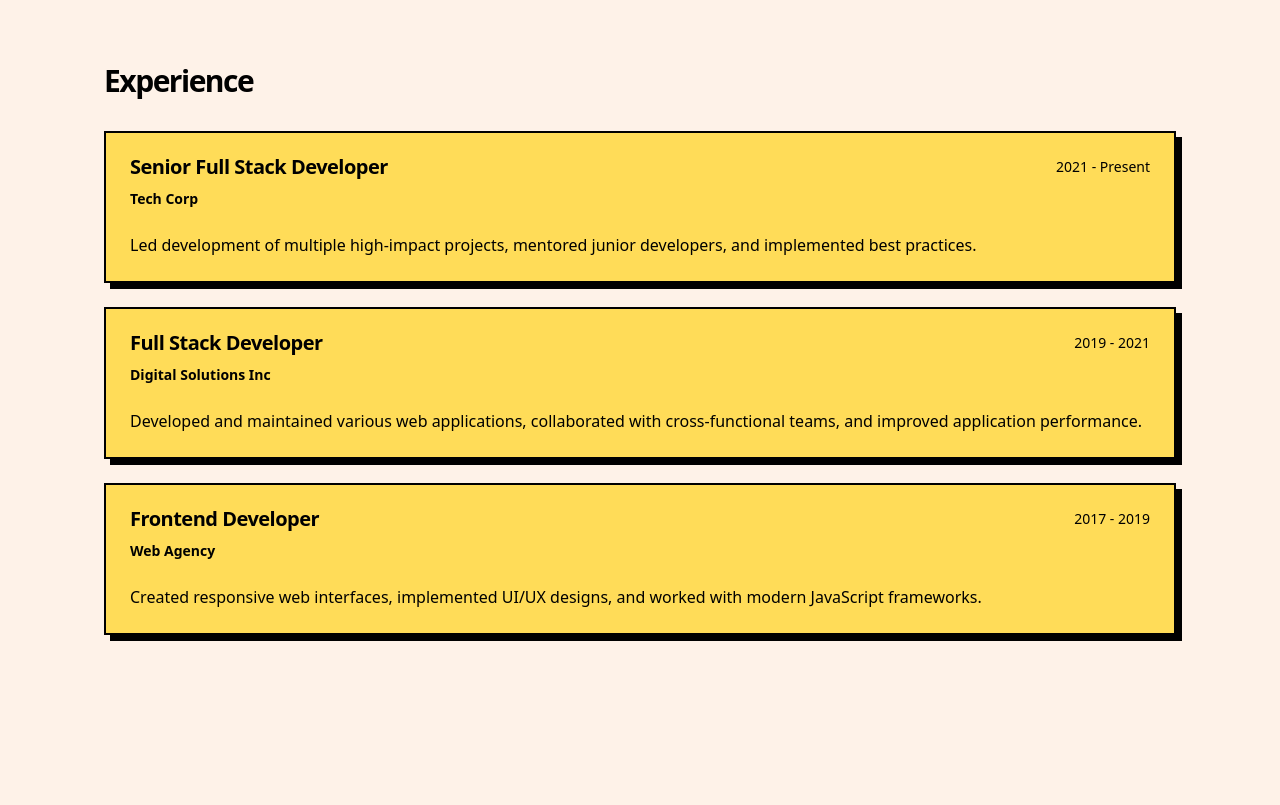
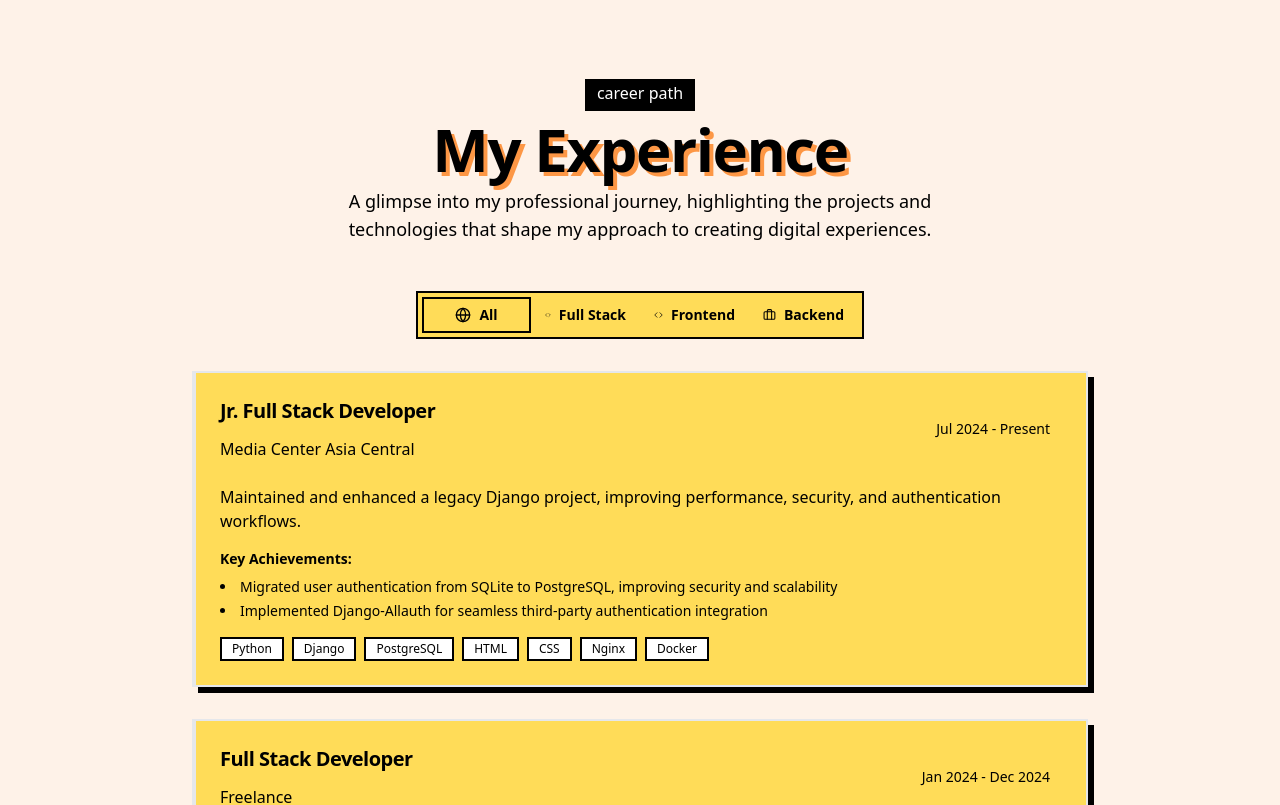
Before and after one commit to huajar/neobrutalism-portfolio, a Next.js app: page / in a window 1280 px wide. Shown: the part 4160-4965 px from the top of the page. Before the commit the page ends 4907 px from the top, so only its background shows below. Built offline with nearby package versions, Linux system fonts and the light colour scheme.

Commit message:
feat: enhance Experience component with tabs for filtering and update experience entries

```diff
--- a/app/page.tsx
+++ b/app/page.tsx
@@ -1,9 +1,9 @@
 // import { ContactForm } from "./contact-form"
-import { Experience } from "@/components/home/experience";
+import Experience from "@/components/home/experience";
 import { Hero } from "@/components/home/hero";
 import Projects from "@/components/home/projects";
 // import { Navigation } from "@/components/home/navigation"
-import  Skills  from "@/components/home/skills";
+import Skills from "@/components/home/skills";
 import MaxWidthWrapper from "@/components/MaxWidthWrapper";
 
 export default function Portfolio() {
--- a/components/home/experience.tsx
+++ b/components/home/experience.tsx
@@ -1,53 +1,225 @@
-import { Card, CardContent, CardDescription, CardHeader, CardTitle } from "@/components/ui/card"
+"use client";
 
-export function Experience() {
+import { useState } from "react";
+import { Badge } from "@/components/ui/badge";
+import {
+  Card,
+  CardContent,
+  CardDescription,
+  CardHeader,
+  CardTitle,
+} from "@/components/ui/card";
+import { Tabs, TabsContent, TabsList, TabsTrigger } from "@/components/ui/tabs";
+import { BriefcaseIcon, CodeIcon, GlobeIcon } from "lucide-react";
+
+export default function Experience() {
+  const [activeTab, setActiveTab] = useState("all");
+
   const experiences = [
     {
-      title: "Senior Full Stack Developer",
-      company: "Tech Corp",
-      period: "2021 - Present",
+      id: 1,
+      title: "Jr. Full Stack Developer",
+      company: "Media Center Asia Central",
+      period: "Jul 2024 - Present",
+      type: "fullstack",
       description:
-        "Led development of multiple high-impact projects, mentored junior developers, and implemented best practices.",
+        "Maintained and enhanced a legacy Django project, improving performance, security, and authentication workflows.",
+      achievements: [
+        "Migrated user authentication from SQLite to PostgreSQL, improving security and scalability",
+        "Implemented Django-Allauth for seamless third-party authentication integration",
+      ],
+      technologies: [
+        "Python",
+        "Django",
+        "PostgreSQL",
+        "HTML",
+        "CSS",
+        "Nginx",
+        "Docker",
+      ],
     },
     {
+      id: 2,
       title: "Full Stack Developer",
-      company: "Digital Solutions Inc",
-      period: "2019 - 2021",
+      company: "Freelance",
+      period: "Jan 2024 - Dec 2024",
+      type: "fullstack",
       description:
-        "Developed and maintained various web applications, collaborated with cross-functional teams, and improved application performance.",
+        "Worked with clients from different parts of the world, building and maintaining web applications tailored to their needs. Focused on creating efficient, secure, and user-friendly solutions while adapting to different technologies and workflows. Communicated directly with clients to understand their goals, develop new features, and provide ongoing support.",
+      achievements: [
+        "Delivered custom web solutions for clients across different regions, adapting to unique business needs",
+        "Built and optimized WordPress and WooCommerce sites to improve client sales and engagement",
+        "Developed and maintained Next.js applications, ensuring scalability and performance",
+        "Enhanced client websites with Elementor, improving design flexibility and user experience",
+        "Implemented secure authentication and data storage solutions with Supabase for client projects",
+        "Provided continuous support and feature updates, ensuring long-term client satisfaction",
+      ],
+      technologies: [
+        "Next.js",
+        "React",
+        "Supabase",
+        "WordPress",
+        "WooCommerce",
+        "Elementor",
+        "Tailwind CSS",
+        "TypeScript",
+      ],
     },
     {
-      title: "Frontend Developer",
-      company: "Web Agency",
-      period: "2017 - 2019",
+      id: 3,
+      title: "Volunteer Developer",
+      company: "Hope Media Asia Central",
+      period: "Apr 2023 - Apr 2024",
+      type: "frontend",
       description:
-        "Created responsive web interfaces, implemented UI/UX designs, and worked with modern JavaScript frameworks.",
+        "Designed and implemented user interfaces for e-commerce applications. Focused on accessibility and performance optimization.",
+      achievements: [
+        "Improved Lighthouse score from 65 to 95 through performance optimizations",
+        "Reduced bundle size by 40% through code splitting and lazy loading",
+        "Implemented A/B testing framework increasing conversion rates by 25%",
+      ],
+      technologies: ["React", "Redux", "SCSS", "Webpack", "Jest", "Cypress"],
     },
-  ]
+  ];
+
+  const filteredExperiences =
+    activeTab === "all"
+      ? experiences
+      : experiences.filter((exp) => exp.type === activeTab);
 
   return (
-    <section className="py-12" id="experience">
+    <section className="py-16 bg-gradient-to-b from-background to-muted">
       <div className="container px-4 md:px-6">
-        <h2 className="text-3xl font-bold tracking-tighter mb-8">Experience</h2>
-        <div className="space-y-6">
-          {experiences.map((exp) => (
-            <Card key={exp.title}>
-              <CardHeader>
-                <div className="flex justify-between items-start">
+        {/* <div className="space-y-2">
+          <Badge className="text-base font-medium justify-center items-center py-0 !pb-1 bg-black text-white dark:bg-bw">
+            career path
+          </Badge>
+          <h2 className="text-3xl font-bold tracking-tight sm:text-4xl md:text-5xl lg:text-6xl [text-shadow:4px_4px_0px_#FD9745] dark:[text-shadow:6px_6px_0px_#000000]">
+            Professional Experience
+          </h2>
+          <p className="md:text-lg max-w-[600px]">
+            A journey through my professional career, showcasing projects and
+            technologies I've worked with to deliver exceptional digital
+            experiences.
+          </p>
+        </div> */}
+
+        <div className="flex flex-col items-center justify-center space-y-4 text-center mb-12">
+          <div className="space-y-2">
+            <Badge className="text-base font-medium justify-center items-center py-0 !pb-1 bg-black text-white dark:bg-bw">
+              career path
+            </Badge>
+            <h2 className="text-3xl font-bold tracking-tight sm:text-4xl md:text-5xl lg:text-6xl [text-shadow:4px_4px_0px_#FD9745] dark:[text-shadow:6px_6px_0px_#000000]">
+              My Experience
+            </h2>
+            <p className="md:text-lg max-w-[600px]">
+              A glimpse into my professional journey, highlighting the projects
+              and technologies that shape my approach to creating digital
+              experiences.
+            </p>
+          </div>
+        </div>
+        <Tabs
+          defaultValue="all"
+          className="w-full max-w-4xl mx-auto"
+          onValueChange={setActiveTab}
+        >
+          <div className="flex justify-center mb-8">
+            <TabsList className="grid grid-cols-4 w-full max-w-md">
+              <TabsTrigger value="all" className="flex items-center gap-2">
+                <GlobeIcon className="h-4 w-4" />
+                <span className="hidden sm:inline">All</span>
+              </TabsTrigger>
+              <TabsTrigger
+                value="fullstack"
+                className="flex items-center gap-2"
+              >
+                <CodeIcon className="h-4 w-4" />
+                <span className="hidden sm:inline">Full Stack</span>
+              </TabsTrigger>
+              <TabsTrigger value="frontend" className="flex items-center gap-2">
+                <svg
+                  className="h-4 w-4"
+                  viewBox="0 0 24 24"
+                  fill="none"
+                  xmlns="http://www.w3.org/2000/svg"
+                >
+                  <path
+                    d="M16 18L22 12L16 6"
+                    stroke="currentColor"
+                    strokeWidth="2"
+                    strokeLinecap="round"
+                    strokeLinejoin="round"
+                  />
+                  <path
+                    d="M8 6L2 12L8 18"
+                    stroke="currentColor"
+                    strokeWidth="2"
+                    strokeLinecap="round"
+                    strokeLinejoin="round"
+                  />
+                </svg>
+                <span className="hidden sm:inline">Frontend</span>
+              </TabsTrigger>
+              <TabsTrigger value="backend" className="flex items-center gap-2">
+                <BriefcaseIcon className="h-4 w-4" />
+                <span className="hidden sm:inline">Backend</span>
+              </TabsTrigger>
+            </TabsList>
+          </div>
+
+          <TabsContent value={activeTab} className="mt-0 space-y-8">
+            {filteredExperiences.map((exp, index) => (
+              <div
+                key={exp.id}
+                className="transition-all duration-200 hover:translate-y-[-2px]"
+              >
+                <Card className="overflow-hidden border-l-4 border-primary">
+                  <CardHeader className="pb-2">
+                    <div className="flex flex-col md:flex-row md:justify-between md:items-center gap-2">
                       <div>
-                    <CardTitle>{exp.title}</CardTitle>
-                    <CardDescription>{exp.company}</CardDescription>
+                        <CardTitle className="text-xl">{exp.title}</CardTitle>
+                        <CardDescription className="text-base font-medium text-primary">
+                          {exp.company}
+                        </CardDescription>
                       </div>
-                  <span className="text-sm text-muted-foreground">{exp.period}</span>
+                      <div className="text-sm font-medium text-muted-foreground bg-muted px-3 py-1 rounded-full w-fit">
+                        {exp.period}
+                      </div>
                     </div>
                   </CardHeader>
-              <CardContent>
-                <p className="text-muted-foreground">{exp.description}</p>
+                  <CardContent className="pt-4">
+                    <p className="mb-4">{exp.description}</p>
+
+                    <div className="mb-4">
+                      <h4 className="text-sm font-semibold mb-2">
+                        Key Achievements:
+                      </h4>
+                      <ul className="space-y-1 list-disc list-inside text-sm text-muted-foreground">
+                        {exp.achievements.map((achievement, i) => (
+                          <li key={i}>{achievement}</li>
+                        ))}
+                      </ul>
+                    </div>
+
+                    <div className="flex flex-wrap gap-2 mt-4">
+                      {exp.technologies.map((tech, i) => (
+                        <Badge
+                          key={i}
+                          variant="neutral"
+                          className="font-normal"
+                        >
+                          {tech}
+                        </Badge>
+                      ))}
+                    </div>
                   </CardContent>
                 </Card>
+              </div>
             ))}
-        </div>
+          </TabsContent>
+        </Tabs>
       </div>
     </section>
-  )
+  );
 }
--- a/components/home/skills.tsx
+++ b/components/home/skills.tsx
@@ -132,9 +132,9 @@ export default function Skills() {
       </div>
       <div className="not-prose flex w-full items-center justify-center z-[15] relative mb-5 dark:border-darkBorder bg-white dark:bg-secondaryBlack bg-[radial-gradient(#80808080_1px,transparent_1px)] px-4 py-6` md:p-12 md:!pb-8 shadow-light dark:shadow-dark [background-size:16px_16px] m750:px-5 m750:py-10 border-2 border-border shadow-shadow">
         <div>
-          <div className="grid grid-cols-1 md:grid-cols-2 lg:grid-cols-4 gap-16 md:gap-5">
+          <div className="grid grid-cols-1 md:grid-cols-2 lg:grid-cols-4 gap-16 py-4 sm:py-0 md:gap-5">
             {skills.map((skill, index) => (
-              <div key={index} className="px-2 md:p-5 lg:p-8">
+              <div key={index} className="md:p-5 lg:p-8">
                 <div className="flex items-center gap-3 mb-4">
                   <Button
                     variant="reverse"
```
Lines whose indentation alone changed are shown as unchanged.
